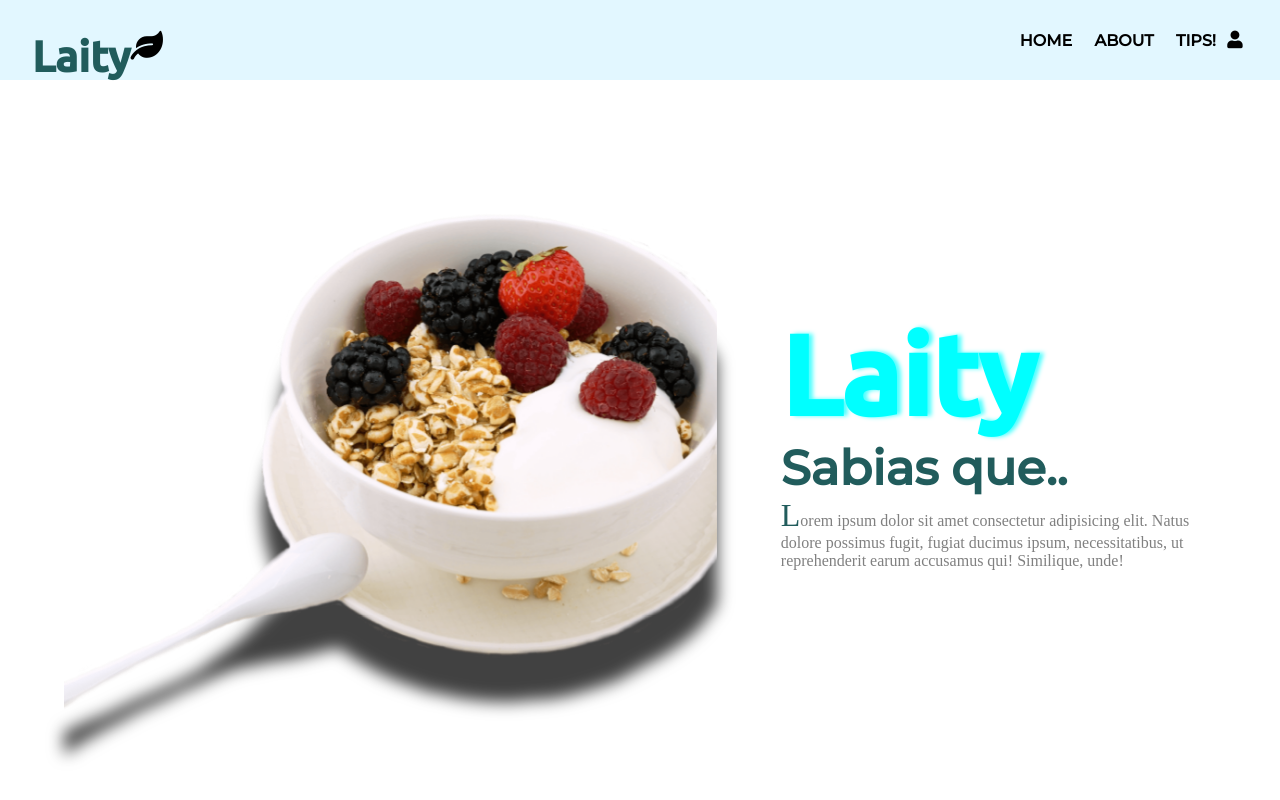
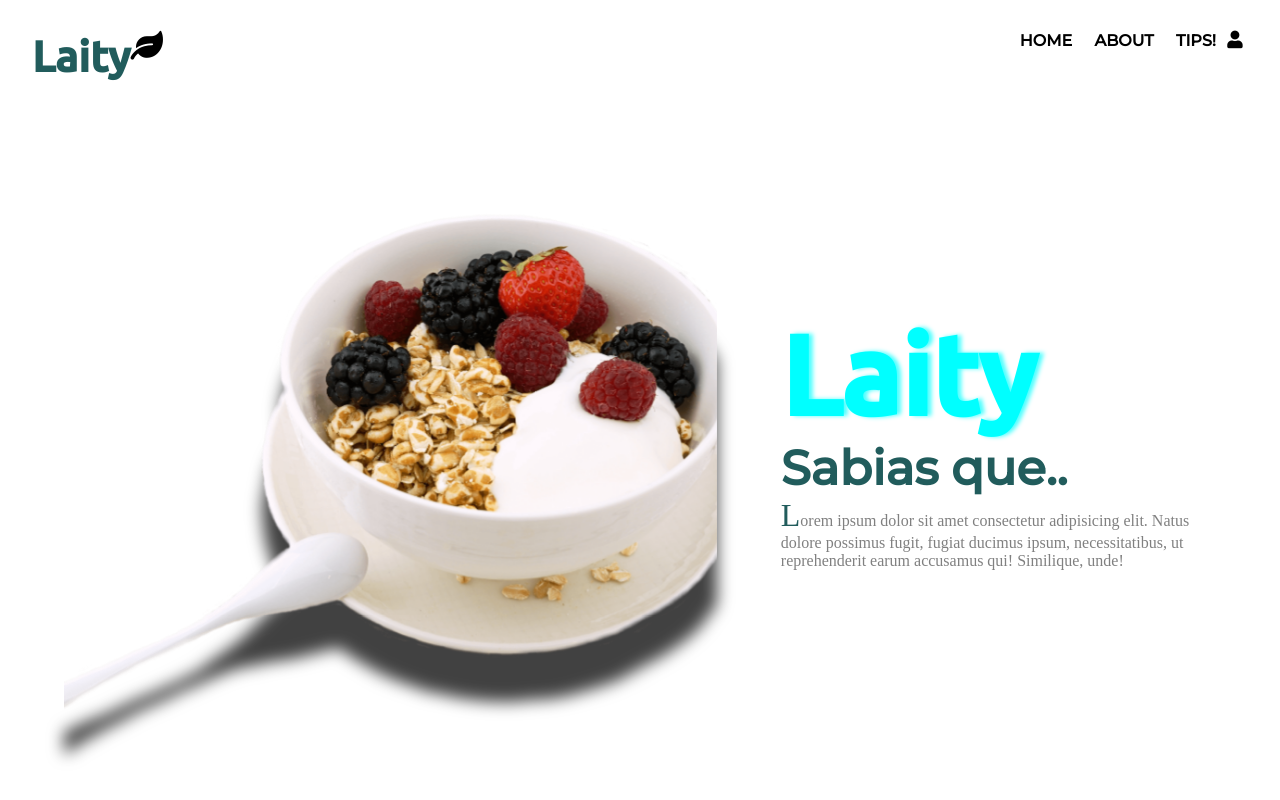
Before and after one commit to josezanle/laity-home-sass, a plain HTML site: page index.html in a window 1280 px wide. Drawn offline with nearby package versions, Linux system fonts and the light colour scheme.

Commit message:
Update style.css
Quite el color del menu

```diff
--- a/style.css
+++ b/style.css
@@ -15,7 +15,6 @@
       -ms-flex-flow: row;
           flex-flow: row;
   padding: 2em;
-  background: rgba(192, 237, 255, 0.459);
 }
 
 .menu .logo {
```
